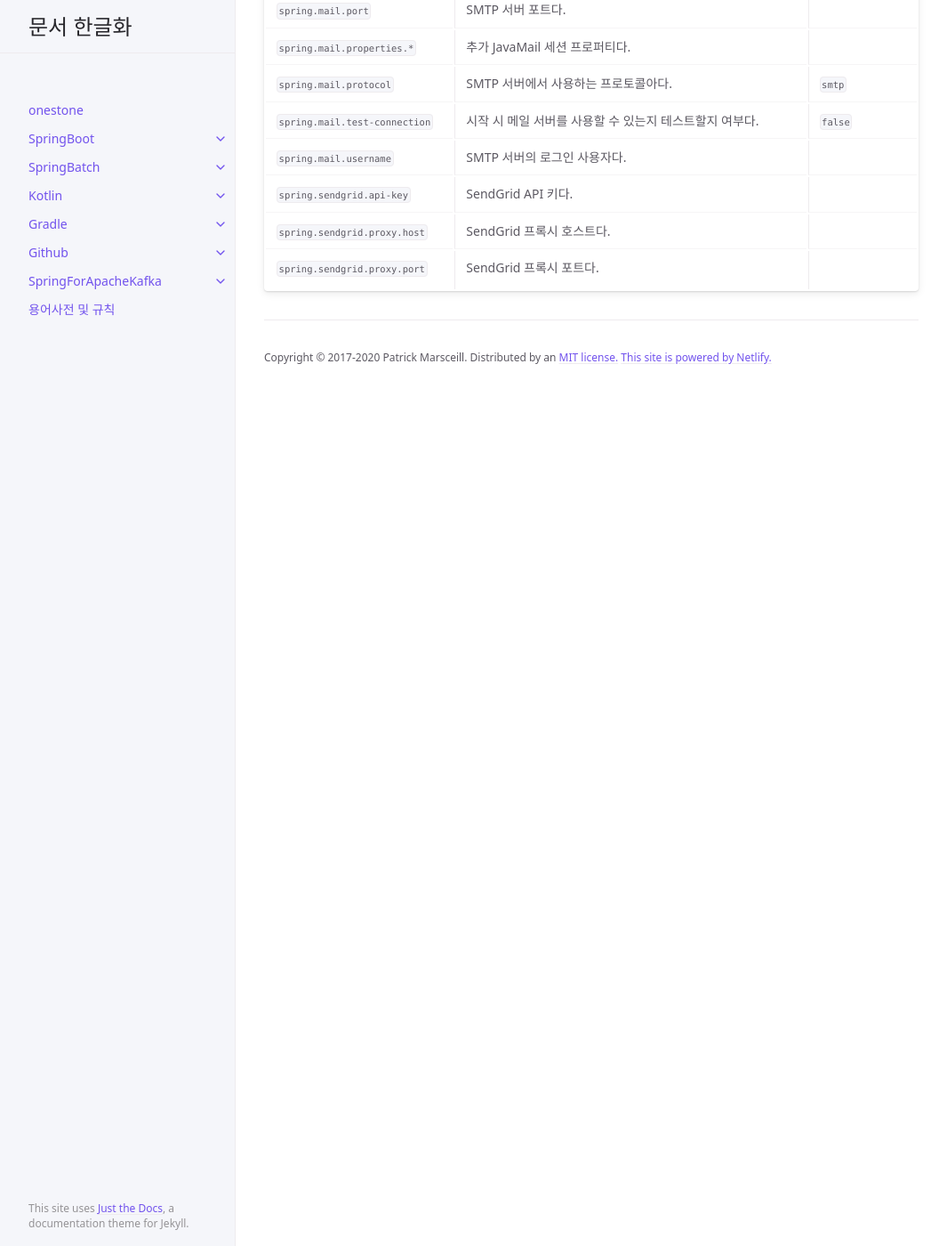
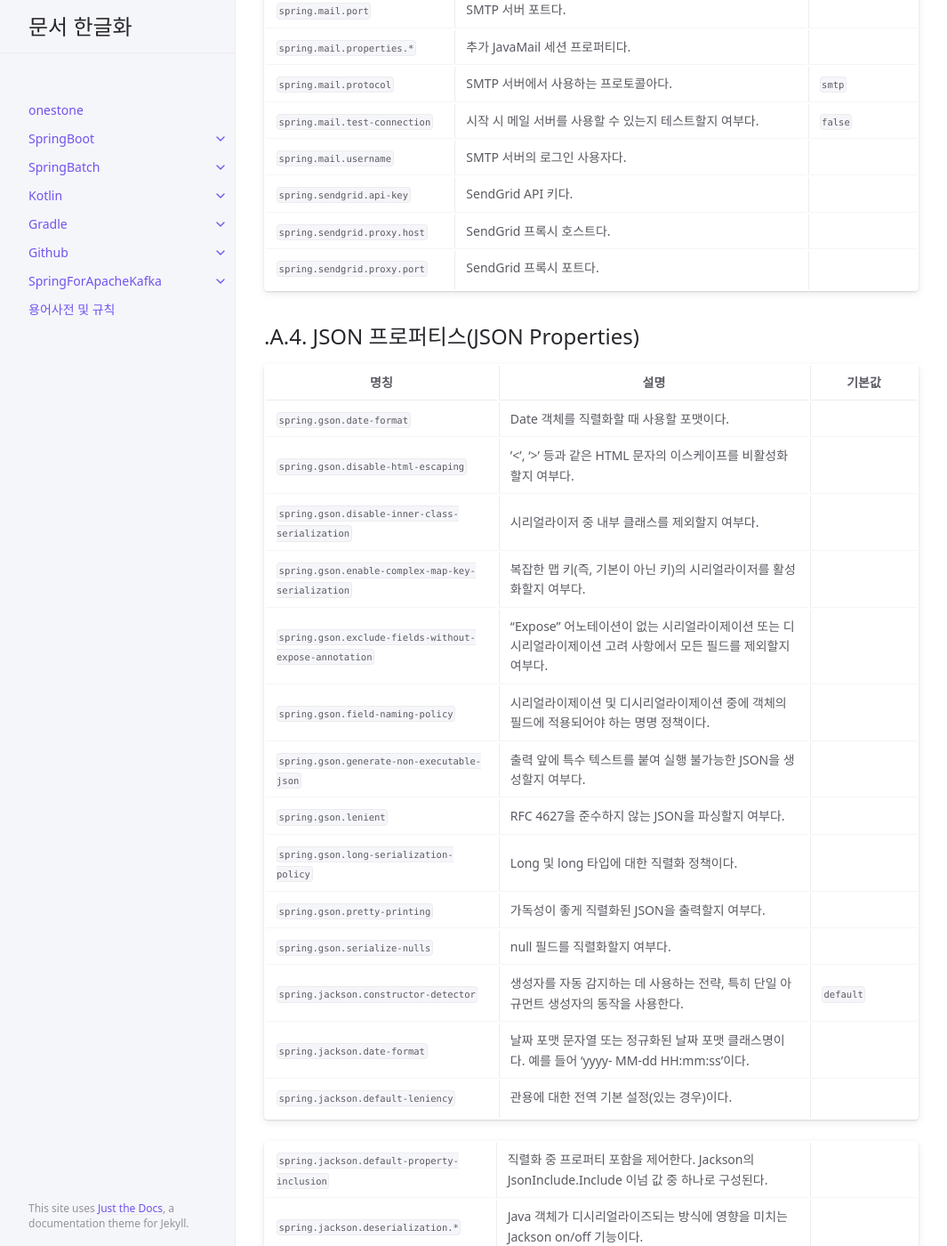
Before and after one commit to onestone9900/onestone9900.github.io, a Jekyll site: the page built from docs/spring_boot/3.1.1/spring_boot/19.appendices.md, in a window 1280 px wide and 1400 px high, scrolled down 9624 px. Shown: the whole window at 89% size, without its empty margins (107-1172 px from the left). Built offline with Jekyll 4.4.1, drawn with Linux system fonts in a browser that asks for light colours; some of the changed text lies outside the part shown.

Commit message:
docs: spring boot - ## .A.4. JSON 프로퍼티스(JSON Properties)

```diff
--- a/docs/spring_boot/3.1.1/spring_boot/19.appendices.md
+++ b/docs/spring_boot/3.1.1/spring_boot/19.appendices.md
@@ -167,3 +167,34 @@ nav_order: 19
 |`spring.sendgrid.api-key`|SendGrid API 키다.||
 |`spring.sendgrid.proxy.host`|SendGrid 프록시 호스트다.||
 |`spring.sendgrid.proxy.port`|SendGrid 프록시 포트다.||
+
+## .A.4. JSON 프로퍼티스(JSON Properties)
+
+|명칭|설명|기본값|
+|---|---|---|
+|`spring.gson.date-format`|Date 객체를 직렬화할 때 사용할 포맷이다.||
+|`spring.gson.disable-html-escaping`|'<', '>' 등과 같은 HTML 문자의 이스케이프를 비활성화할지 여부다.||
+|`spring.gson.disable-inner-class-serialization`|시리얼라이저 중 내부 클래스를 제외할지 여부다.||
+|`spring.gson.enable-complex-map-key-serialization`|복잡한 맵 키(즉, 기본이 아닌 키)의 시리얼라이저를 활성화할지 여부다.||
+|`spring.gson.exclude-fields-without-expose-annotation`|"Expose" 어노테이션이 없는 시리얼라이제이션 또는 디시리얼라이제이션 고려 사항에서 모든 필드를 제외할지 여부다.||
+|`spring.gson.field-naming-policy`|시리얼라이제이션 및 디시리얼라이제이션 중에 객체의 필드에 적용되어야 하는 명명 정책이다.||
+|`spring.gson.generate-non-executable-json`|출력 앞에 특수 텍스트를 붙여 실행 불가능한 JSON을 생성할지 여부다.||
+|`spring.gson.lenient`|RFC 4627을 준수하지 않는 JSON을 파싱할지 여부다.||
+|`spring.gson.long-serialization-policy`|Long 및 long 타입에 대한 직렬화 정책이다.||
+|`spring.gson.pretty-printing`|가독성이 좋게 직렬화된 JSON을 출력할지 여부다.||
+|`spring.gson.serialize-nulls`|null 필드를 직렬화할지 여부다.||
+|`spring.jackson.constructor-detector`|생성자를 자동 감지하는 데 사용하는 전략, 특히 단일 아규먼트 생성자의 동작을 사용한다.|`default`|
+|`spring.jackson.date-format`|날짜 포맷 문자열 또는 정규화된 날짜 포맷 클래스명이다. 예를 들어 'yyyy- MM-dd HH:mm:ss'이다.||
+|`spring.jackson.default-leniency`|관용에 대한 전역 기본 설정(있는 경우)이다.||
+
+|`spring.jackson.default-property-inclusion`|직렬화 중 프로퍼티 포함을 제어한다. Jackson의 JsonInclude.Include 이넘 값 중 하나로 구성된다.||
+|`spring.jackson.deserialization.*`|Java 객체가 디시리얼라이즈되는 방식에 영향을 미치는 Jackson on/off 기능이다.|
+
+|`spring.jackson.generator.*`|제너레이터의 Jackson 켜기/끄기 기능이다.||
+|`spring.jackson.locale`|포맷팅을 위해 사용되는 로케일(Locale)이다.||
+|`spring.jackson.mapper.*`|Jackson 범용 온/오프 기능이다.||
+|`spring.jackson.parser.*`|파서용 Jackson 켜기/끄기 기능이다.|
+|`spring.jackson.property-naming-strategy`|Jackson의 PropertyNamingStrategies에 대한 상수(constant) 중 하나다. PropertyNamingStrategy 구현의 정규화된 클래스명일 수도 있다.||
+|`spring.jackson.serialization.*`|Java 객체가 디시리얼라이즈되는 방식에 영향을 미치는 Jackson on/off 기능이다.||
+|`spring.jackson.time-zone`|날짜 포맷을 지정할 때 사용되는 시간대다. 예를 들어 'America/Los_Angeles' 또는 'GMT+10'이다.||
+|`spring.jackson.visibility.*`|자동 감지되는 메서드(및 필드)을 제한하는 데 사용할 수 있는 Jackson 가시성 임계값이다.||
```
